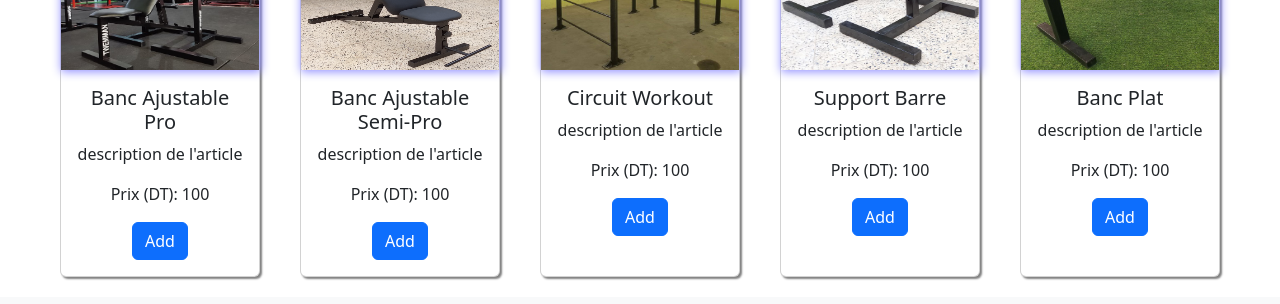
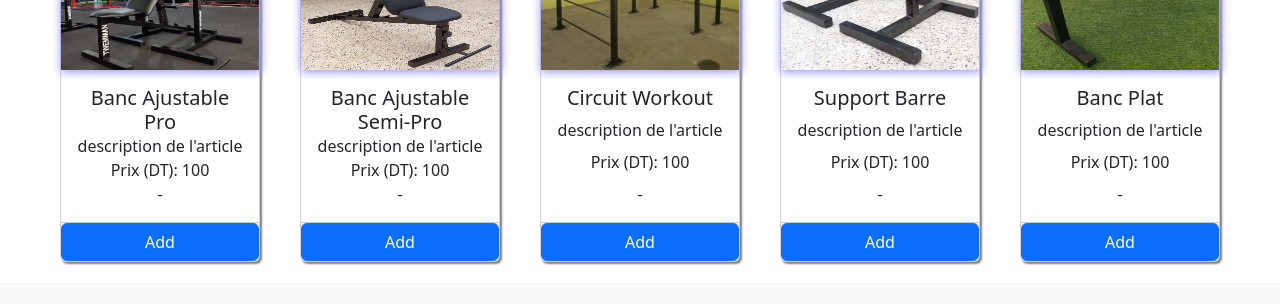
Before and after one commit to mellefmedali/WEB2-project, a React (Create React App) app: page /sport in a window 1280 px wide. Shown: the part 398-702 px from the top of the page. Built offline with nearby package versions, Linux system fonts and the light colour scheme; no server answers.

Commit message:
sports cards OK

```diff
--- a/src/components/CartDetails.js
+++ b/src/components/CartDetails.js
@@ -48,7 +48,7 @@ function CartDetails() {
             {somme == 0 ?
               <tr>
                 <th></th>
-                <th>You don't have any element in your cart yet</th>
+                <th className='text-danger'>You don't have any element in your cart yet</th>
                 <th></th>
                 <th></th>
               </tr>
--- a/src/components/Sport/SportArticle/SportArticle.js
+++ b/src/components/Sport/SportArticle/SportArticle.js
@@ -1,3 +1,4 @@
+import { useState } from 'react';
 import Button from 'react-bootstrap/Button';
 import Card from 'react-bootstrap/Card';
 import { useDispatch, useSelector } from 'react-redux';
@@ -7,19 +8,26 @@ function SportArticle({ list }) {
     const dispatch = useDispatch()
     const cartItems = useSelector(state => state.cartItems)
 
-    const handleclick = () => {
-        dispatch(additem(list))
-    }
+    const handleclick = () => {dispatch(additem(list))}
+
+    console.log(cartItems)
+    const newArr= cartItems.filter((e)=>e.id==list.id).length
     return (
         <Card className='sportArticle'>
             <Card.Img variant="top" src={list.source} className='articleImage' />
-            <Card.Body>
-                <Card.Title>{list.title}</Card.Title>
-                <Card.Text>{list.description}</Card.Text>
-                <p>Prix (DT): {list.prix}</p>
-                {/* <p>Disponible : {list.stock}</p> */}
-                <Button variant="primary" onClick={handleclick}>Add</Button>
+            <Card.Body className='d-flex flex-column'>
+                <Card.Title className="mb-auto">{list.title}</Card.Title>
+                <Card.Text className="mb-auto">{list.description}</Card.Text>
+                <Card.Text className="mb-auto">Prix (DT): {list.prix}</Card.Text>
+                {newArr?
+                <Card.Text className='fst-italic mt-auto p-0 text-secondary'>Already {newArr} in your cart</Card.Text>
+                :
+                <Card.Text>-</Card.Text>
+                }
             </Card.Body>
+            <Card.Footer className='m-0 p-0'>
+                <Button className='m-0 rounded-bottom' style={{width:"100%"}} variant="primary" onClick={handleclick}>Add</Button>
+            </Card.Footer>
         </Card>
     );
 }
--- a/src/components/Sport/SportArticle/SportArticleList.json
+++ b/src/components/Sport/SportArticle/SportArticleList.json
@@ -5,7 +5,7 @@
     "description":"description de l'article",
     "type":"musculation",
     "prix":100,
-    "stock" : 10
+    "cartQte" : 0
 },
 {"id":1,
     "source":"./images/sportShowroom/bancAjustable4801.jpg",
@@ -13,7 +13,7 @@
     "description":"description de l'article",
     "type":"fitness",
     "prix":100,
-    "stock" : 10
+    "cartQte" : 0
 },
 {"id":2,
     "source":"./images/sportShowroom/outdoor480.jpg",
@@ -21,7 +21,7 @@
     "description":"description de l'article",
     "type":"loisir",
     "prix":100,
-    "stock" : 10
+    "cartQte" : 0
 },
 {"id":3,
     "source":"./images/sportShowroom/supportBarre480.jpg",
@@ -29,7 +29,7 @@
     "description":"description de l'article",
     "type":"musculation",
     "prix":100,
-    "stock" : 10
+    "cartQte" : 0
 },
 {"id":4,
     "source":"./images/sportShowroom/bancPlat480.jpg",
@@ -37,6 +37,6 @@
 "description":"description de l'article",
 "type":"fitness",
 "prix":100,
-    "stock" : 10
+    "cartQte" : 0
 }
 ]
--- a/src/store/cartSlice.js
+++ b/src/store/cartSlice.js
@@ -1,4 +1,5 @@
 import { createSlice } from "@reduxjs/toolkit";
+import { useDispatch } from "react-redux";
 const initialState = []
 
 const cartSlice = createSlice({
@@ -6,7 +7,7 @@ const cartSlice = createSlice({
     initialState: initialState,
     reducers: {
         additem: (state, action) => [...state, action.payload],
-        deleteitem: (state, action) => {state.splice(action.payload,1)},
+        deleteitem: (state, action) => { state.splice(action.payload, 1) },
         deleteAllItems: () => initialState
     }
 })
```
